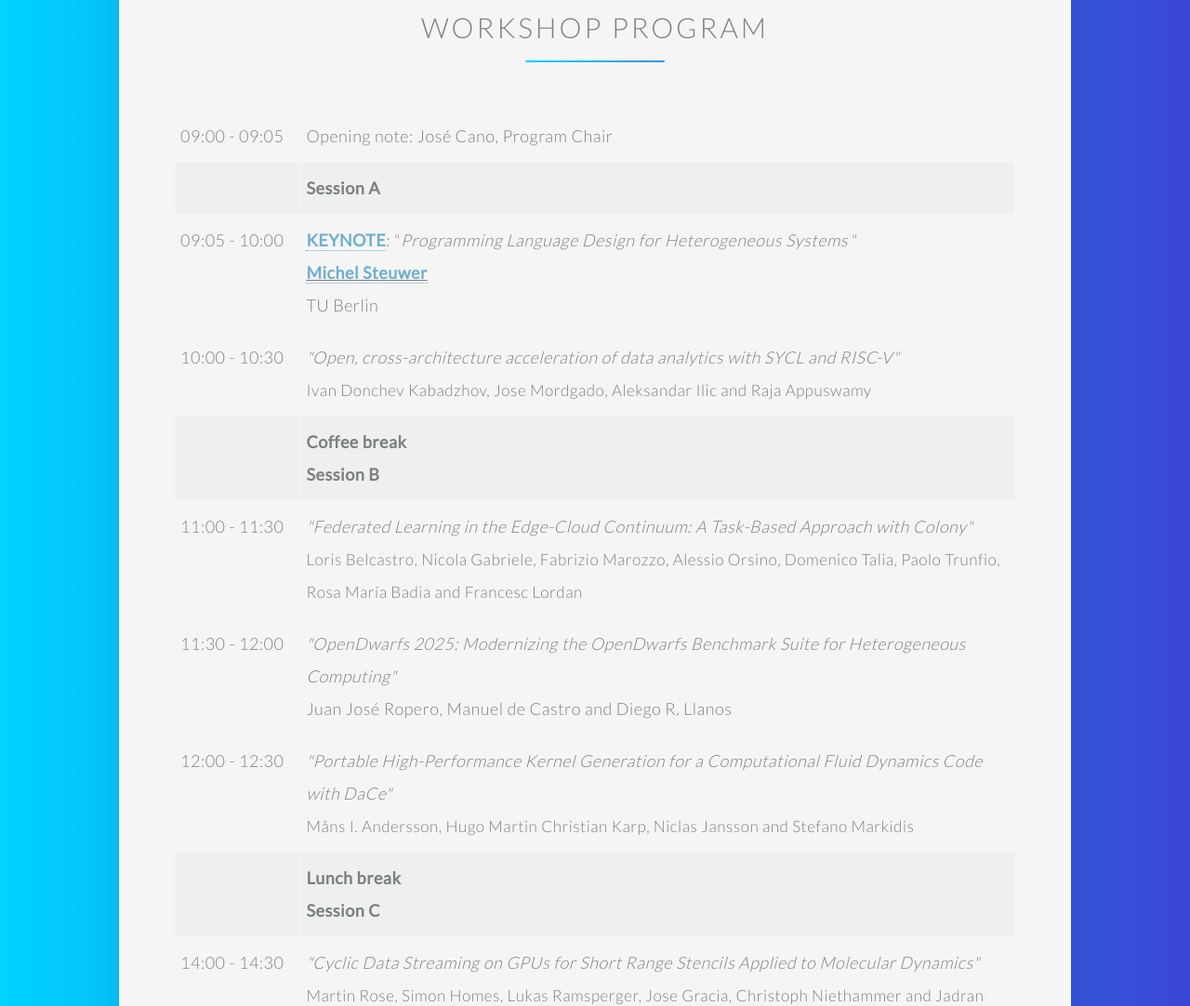
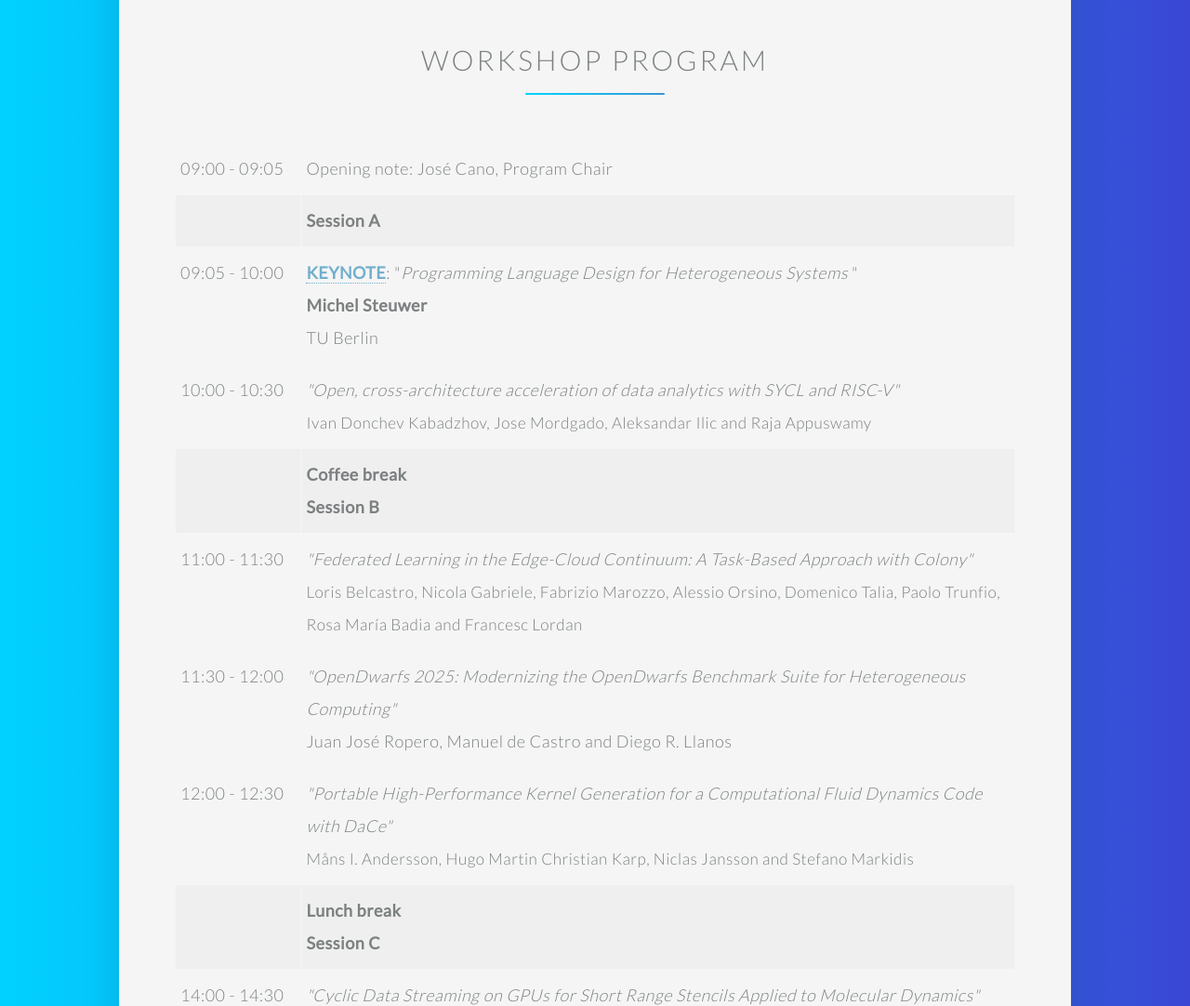
Before and after one commit to heteropar2025/heteropar2025.github.io, a plain HTML site: page index.html in a window 1280 px wide. Shown: the part 4006-5088 px from the top of the page at 93% size. Drawn offline with Linux system fonts and the light colour scheme.

Commit message:
program changes

```diff
--- a/index.html
+++ b/index.html
@@ -211,7 +211,7 @@
                     <h2>Keynote Speaker</h2>
                 </header>
                 <div class="box-default padding-default">
-                            <p ><b>Keynote speaker:</b><a href="https://steuwer.info/"> Michel Steuwer</a></p>
+                            <p ><b>Keynote speaker:</b><a href="https://steuwer.info/"> Michel Steuwer</a></p><br />
                            <!-- <p style="text-align:center"><strong style="font-size: 150%;">Building software for the next generation of heterogeneous systems</strong> <br />  </p> <br />-->
                             <p><b>Title:</b>Programming Language Design for Heterogeneous Systems </p> </p><br />
                             <p><b>Abstract:</b>
@@ -259,7 +259,7 @@ TBC
                       <tr>
                         <td class="tg-zv4m"><span style="font-style:normal;text-decoration:none">09:05 - 10:00</span></td>
                         <td class="tg-zv4m"><span style="font-weight:bold"><a href="./index.html#keynote">KEYNOTE</a></span>: "<span style="font-style:italic">Programming Language Design for Heterogeneous Systems</span>
-"</span><br><span style="font-weight:bold;text-decoration:underline"><a href="https://steuwer.info/"> Michel Steuwer</a></span><br>TU Berlin</td>
+"</span><br><span style="font-weight:bold;"> Michel Steuwer</span><br>TU Berlin</td>
                       </tr>
                     <tr>
                         <td class="tg-zv4m">10:00 - 10:30</td>
```
